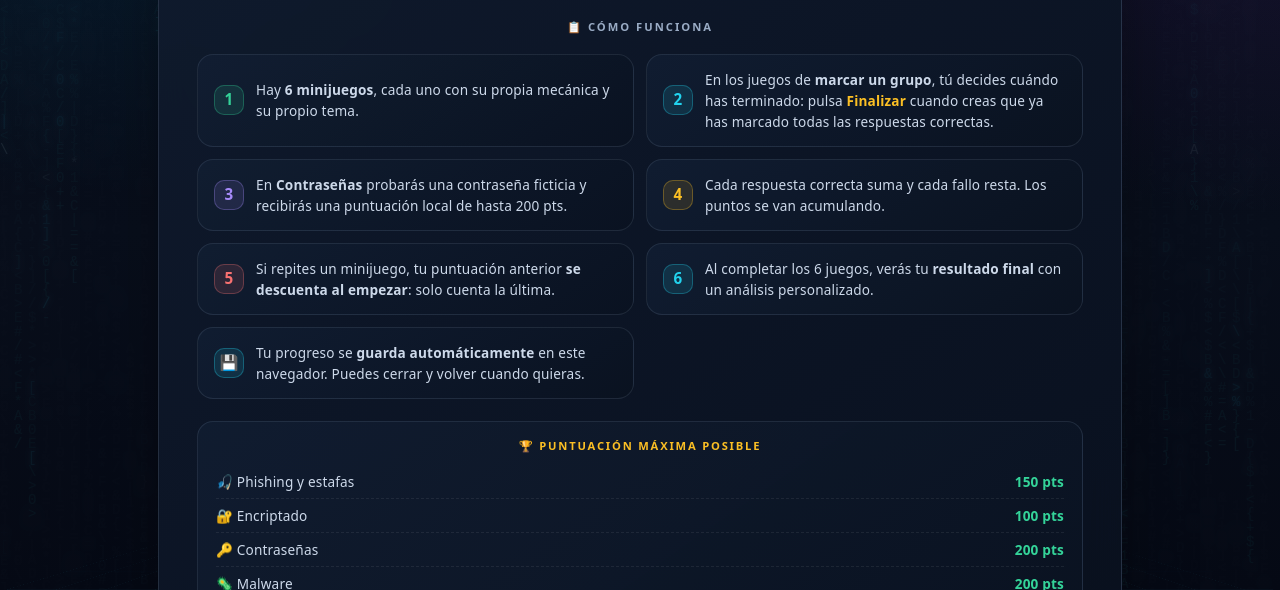
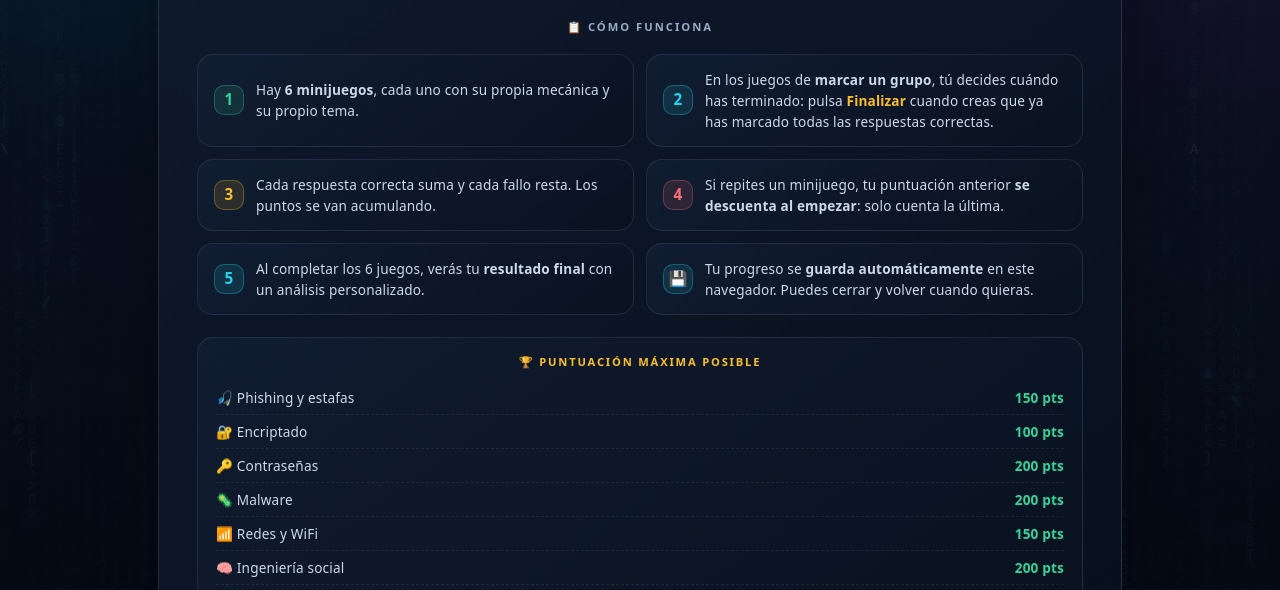
Before and after one commit to AHBiitl/concurso-hetel, a plain HTML site: page index.html in a window 1280 px wide. Shown: the part 210-800 px from the top of the page. Drawn offline with Linux system fonts and the light colour scheme.

Commit message:
cambios de instruc y resumen

```diff
--- a/index.html
+++ b/index.html
@@ -40,10 +40,9 @@ body{background:#03060d;color:var(--txt);font-family:system-ui,-apple-system,"Se
 .rule{display:flex;gap:12px;align-items:flex-start;background:rgba(10,20,34,.75);border:1px solid var(--line);border-radius:14px;padding:12px 14px;font-size:.85rem;line-height:1.55;color:#cdd9ea}
 .rule .num{flex-shrink:0;width:30px;height:30px;border-radius:9px;display:flex;align-items:center;justify-content:center;font-weight:900;font-size:.95rem;background:rgba(34,211,238,.12);color:var(--cyan);border:1px solid rgba(34,211,238,.3)}
 .rule:nth-child(1) .num{background:rgba(52,211,153,.12);color:var(--green);border-color:rgba(52,211,153,.3)}
-.rule:nth-child(3) .num{background:rgba(167,139,250,.12);color:var(--violet);border-color:rgba(167,139,250,.3)}
-.rule:nth-child(4) .num{background:rgba(251,191,36,.12);color:var(--amber);border-color:rgba(251,191,36,.3)}
-.rule:nth-child(5) .num{background:rgba(248,113,113,.12);color:var(--red);border-color:rgba(248,113,113,.3)}
-.rule:nth-child(6) .num{background:rgba(34,211,238,.12);color:var(--cyan);border-color:rgba(34,211,238,.3)}
+.rule:nth-child(3) .num{background:rgba(251,191,36,.12);color:var(--amber);border-color:rgba(251,191,36,.3)}
+.rule:nth-child(4) .num{background:rgba(248,113,113,.12);color:var(--red);border-color:rgba(248,113,113,.3)}
+.rule:nth-child(5) .num{background:rgba(34,211,238,.12);color:var(--cyan);border-color:rgba(34,211,238,.3)}
 .maxscore{background:rgba(10,20,34,.75);border:1px solid var(--line);border-radius:16px;padding:16px 18px;margin:22px 0}
 .maxscore-title{font-size:.7rem;font-weight:900;letter-spacing:1.8px;color:var(--amber);text-align:center;margin-bottom:12px}
 .maxscore-row{display:flex;justify-content:space-between;align-items:center;padding:7px 0;font-size:.85rem;border-bottom:1px dashed rgba(255,255,255,.07)}
@@ -1321,10 +1320,9 @@ function renderLobby(){
     '<div class="rules">' +
       '<div class="rule"><div class="num">1</div><div>Hay <b>6 minijuegos</b>, cada uno con su propia mecánica y su propio tema.</div></div>' +
       '<div class="rule"><div class="num">2</div><div>En los juegos de <b>marcar un grupo</b>, tú decides cuándo has terminado: pulsa <b style="color:var(--amber)">Finalizar</b> cuando creas que ya has marcado todas las respuestas correctas.</div></div>' +
-      '<div class="rule"><div class="num">3</div><div>En <b>Contraseñas</b> probarás una contraseña ficticia y recibirás una puntuación local de hasta 200 pts.</div></div>' +
-      '<div class="rule"><div class="num">4</div><div>Cada respuesta correcta suma y cada fallo resta. Los puntos se van acumulando.</div></div>' +
-      '<div class="rule"><div class="num">5</div><div>Si repites un minijuego, tu puntuación anterior <b>se descuenta al empezar</b>: solo cuenta la última.</div></div>' +
-      '<div class="rule"><div class="num">6</div><div>Al completar los 6 juegos, verás tu <b>resultado final</b> con un análisis personalizado.</div></div>' +
+      '<div class="rule"><div class="num">3</div><div>Cada respuesta correcta suma y cada fallo resta. Los puntos se van acumulando.</div></div>' +
+      '<div class="rule"><div class="num">4</div><div>Si repites un minijuego, tu puntuación anterior <b>se descuenta al empezar</b>: solo cuenta la última.</div></div>' +
+      '<div class="rule"><div class="num">5</div><div>Al completar los 6 juegos, verás tu <b>resultado final</b> con un análisis personalizado.</div></div>' +
       '<div class="rule"><div class="num">💾</div><div>Tu progreso se <b>guarda automáticamente</b> en este navegador. Puedes cerrar y volver cuando quieras.</div></div>' +
     '</div>' +
     '<div class="maxscore"><div class="maxscore-title">🏆 PUNTUACIÓN MÁXIMA POSIBLE</div>' + maxRows +
@@ -1361,8 +1359,10 @@ function renderIntro(){
   var g = GAMES[state.gameIndex];
   var how = '';
   if(g.type==='clicker'){
-    var verbo = g.id==='phishing' ? 'phishing' : g.id==='malware' ? 'peligrosos' : 'estafa';
-    how = 'Vas a ver una serie de elementos. Pulsa sobre todos los que creas que son <b>'+verbo+'</b>. Puedes marcar y desmarcar libremente. Cuando estés seguro de tu selección, pulsa <b>Finalizar y ver resultado</b>.';
+    var verbo = g.id==='phishing' ? 'correos fraudulentos de phishing' : g.id==='malware' ? 'archivos peligrosos' : 'estafa';
+    var definicion = g.id==='phishing' ? '<br><br><b>Phishing</b> significa suplantación: un engaño que se hace pasar por una persona o entidad de confianza para robar datos.' :
+                     g.id==='malware' ? '<br><br><b>Malware</b> viene de <i>malicious software</i> y significa programa malicioso, creado para dañar un dispositivo o robar información.' : '';
+    how = 'Vas a ver una serie de elementos. Pulsa sobre todos los que creas que son <b>'+verbo+'</b>. Puedes marcar y desmarcar libremente. Cuando estés seguro de tu selección, pulsa <b>Finalizar y ver resultado</b>.'+definicion;
   } else if(g.type==='quiz'){ how = 'Lee cada pregunta con calma y elige la opción correcta entre <b>A, B o C</b>. <b>Las opciones se barajan en cada partida</b>.'; }
   else if(g.type==='password'){ how = 'Escribe una contraseña ficticia y pulsa <b>Analizar contraseña</b>. El análisis se calcula en este dispositivo: el texto no se envía al servidor ni a servicios externos. Verás una puntuación sobre 200, los puntos fuertes, los patrones previsibles y recomendaciones para mejorarla.<br><br>🔒 <b style="color:var(--amber)">No uses una contraseña real.</b> La puntuación es orientativa, no una garantía de seguridad. Puedes probar varias contraseñas ficticias; al finalizar se guardará tu <b>mejor resultado</b>.'; }
   else { how = 'Vas a ver <b>'+g.data.length+' escenarios reales</b> de dificultad creciente. En cada uno, activa los interruptores que correspondan a <b>buenas prácticas de seguridad</b> y deja desactivados los que sean <b>malas prácticas</b>.<br><br>⚠️ <b style="color:var(--amber)">¡Cuidado con las trampas!</b> Algunas opciones suenan a buena práctica (mejorar velocidad, conectar fácil) pero son <b>malas ideas de seguridad</b>.<br><br>✅ Al comprobar, <b>te explicaremos por qué cada respuesta es correcta o incorrecta</b>. <b>El orden se baraja en cada partida</b>.'; }
```
